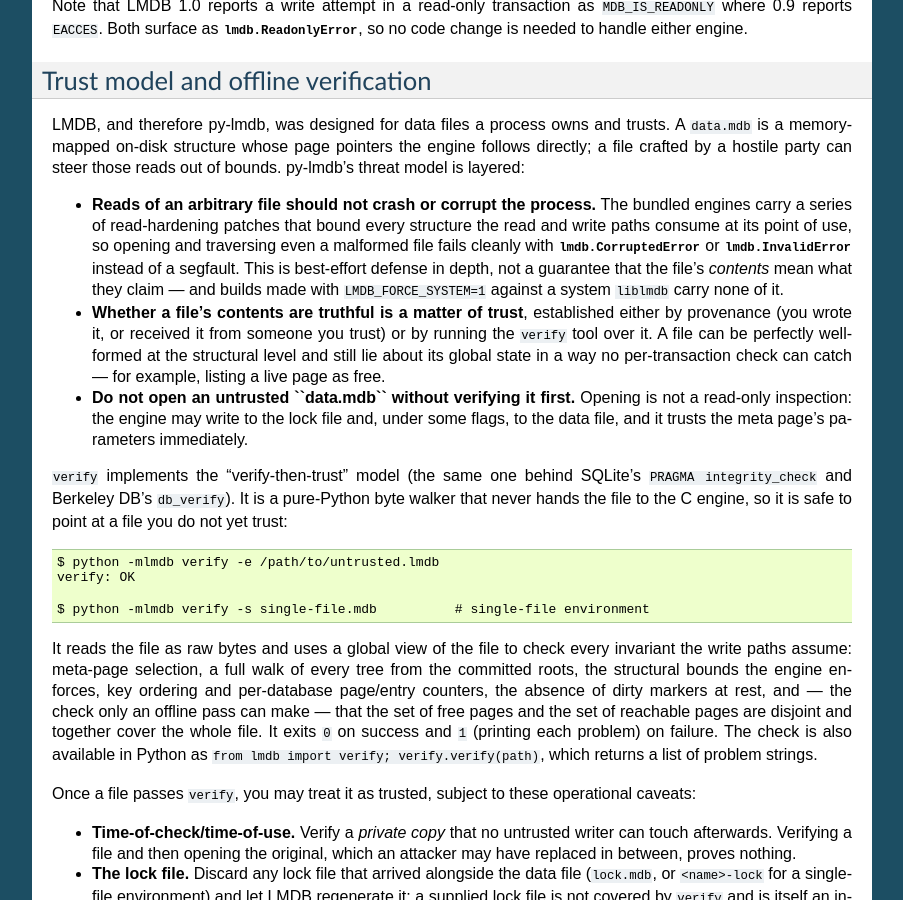
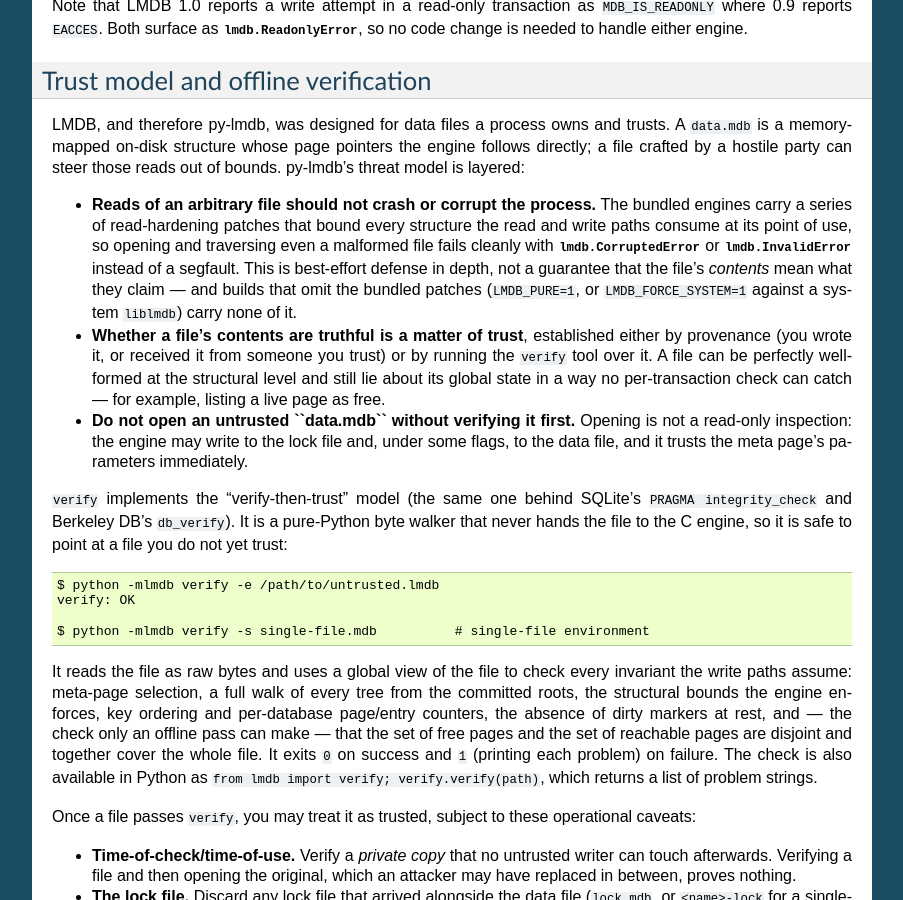
Before and after one commit to jnwatson/py-lmdb, a Sphinx documentation site: the page built from docs/index.rst, in a window 1280 px wide and 900 px high, scrolled down 18906 px. Shown: the whole window, without its empty margins (268-1171 px from the left). Built offline with Sphinx 7.4.7, drawn with Linux system fonts in a browser that asks for light colours.

Commit message:
docs: pure builds also lack the read-hardening patches
LMDB_PURE=1 skips every bundled patch (setup.py: apply_patches), not
just LMDB_FORCE_SYSTEM=1 builds, so name both in the trust-model
caveat.

Co-Authored-By: Claude Opus 4.8 <noreply@anthropic.com>
Claude-Session: https://claude.ai/code/session_01Ct6mXegqofhssvcSByP61Y

```diff
--- a/docs/index.rst
+++ b/docs/index.rst
@@ -1148,8 +1148,9 @@ steer those reads out of bounds. py-lmdb's threat model is layered:
   and traversing even a malformed file fails cleanly with
   :py:class:`lmdb.CorruptedError` or :py:class:`lmdb.InvalidError` instead of
   a segfault. This is best-effort defense in depth, not a guarantee that the
-  file's *contents* mean what they claim — and builds made with
-  ``LMDB_FORCE_SYSTEM=1`` against a system ``liblmdb`` carry none of it.
+  file's *contents* mean what they claim — and builds that omit the bundled
+  patches (``LMDB_PURE=1``, or ``LMDB_FORCE_SYSTEM=1`` against a system
+  ``liblmdb``) carry none of it.
 
 - **Whether a file's contents are truthful is a matter of trust**, established
   either by provenance (you wrote it, or received it from someone you trust)
```
